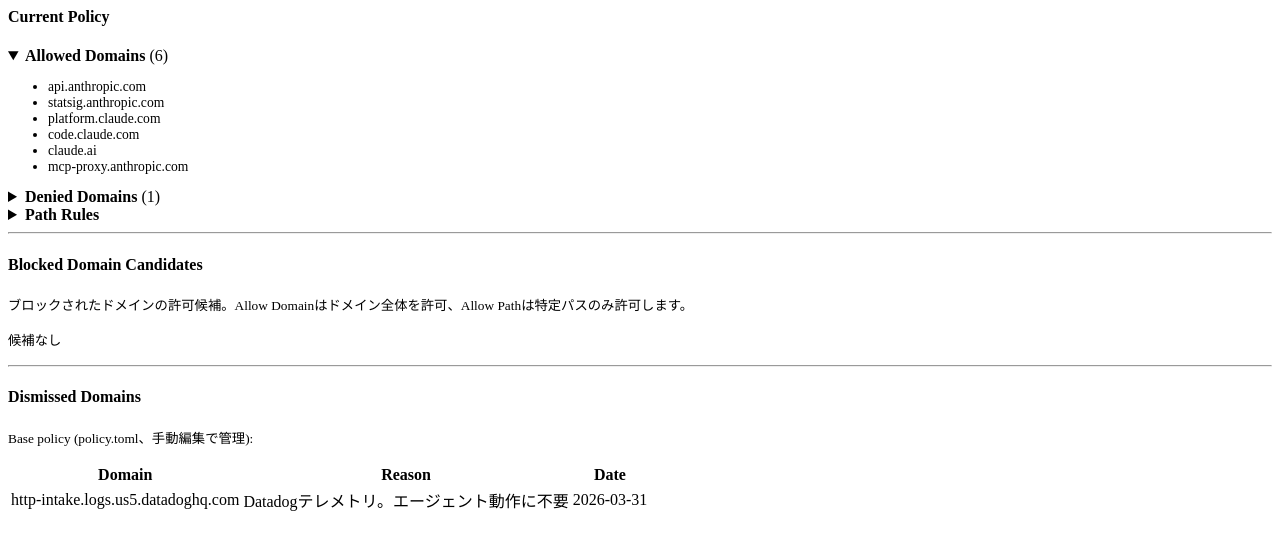
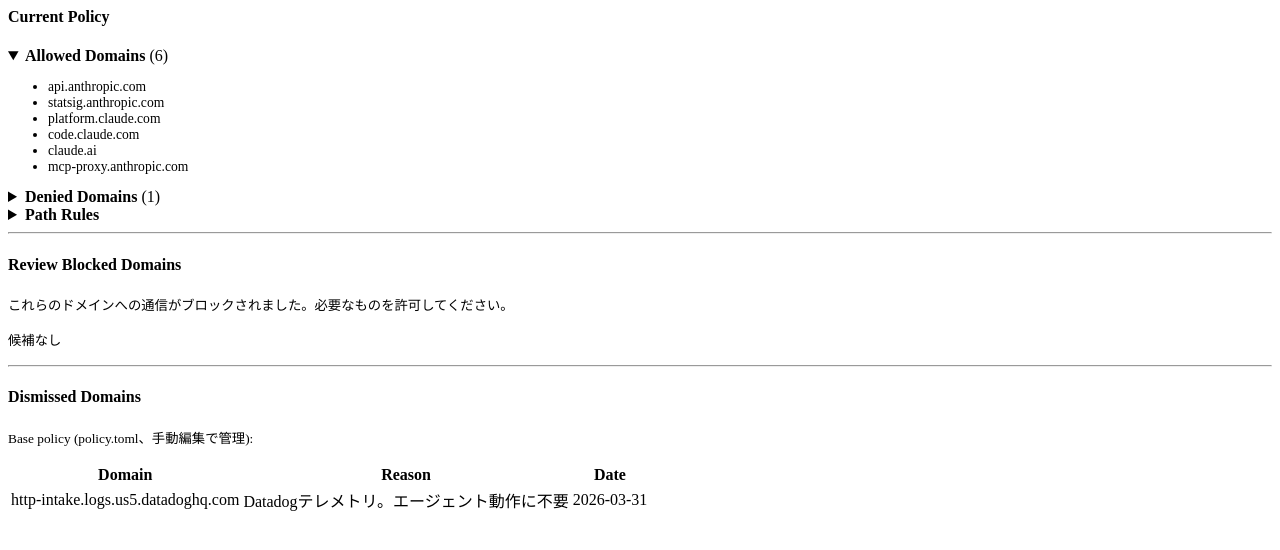
Before and after one commit to ymdarake/agent-zoo, a Flask app: page /partials/whitelist in a window 1280 px wide. Shown: the top 550 px of the page. Run offline with Flask 3, Linux system fonts and the light colour scheme; data that the repository does not hold is empty.

Commit message:
:art: ホワイトリストUIの文言を改善
- Blocked Domain Candidates → Review Blocked Domains
- ボタンを日本語化（ドメインを許可 / 不要（無視） / パスだけ許可）
- 説明文を簡潔に

Co-Authored-By: Claude Opus 4.6 (1M context) <noreply@anthropic.com>

```diff
--- a/dashboard/templates/partials/whitelist.html
+++ b/dashboard/templates/partials/whitelist.html
@@ -63,8 +63,8 @@
 <hr>
 
 <!-- ブロック候補 -->
-<h4>Blocked Domain Candidates</h4>
-<p><small>ブロックされたドメインの許可候補。Allow Domainはドメイン全体を許可、Allow Pathは特定パスのみ許可します。</small></p>
+<h4>Review Blocked Domains</h4>
+<p><small>これらのドメインへの通信がブロックされました。必要なものを許可してください。</small></p>
 
 {% if candidates %}
 {% for c in candidates %}
@@ -75,7 +75,7 @@
 
     {% if c.paths %}
     <details style="margin-bottom:0.5rem" open>
-        <summary><small>Blocked URLs (click to suggest path pattern)</small></summary>
+        <summary><small>ブロックされたURL（クリックでパスパターンを自動入力）</small></summary>
         <ul style="font-size:0.8rem;margin:0.3rem 0">
             {% for url in c.paths %}
             <li style="word-break:break-all;cursor:pointer"
@@ -92,19 +92,19 @@
         <form style="display:inline;margin:0" hx-post="/api/whitelist/allow" hx-target="#tab-whitelist" hx-swap="innerHTML"
             hx-confirm="{{ c.host }} をドメインごと許可しますか？">
             <input type="hidden" name="domain" value="{{ c.host }}">
-            <button type="submit" class="btn-sm">Allow Domain</button>
+            <button type="submit" class="btn-sm">ドメインを許可</button>
         </form>
         <form style="display:inline;margin:0" hx-post="/api/whitelist/dismiss" hx-target="#tab-whitelist" hx-swap="innerHTML">
             <input type="hidden" name="domain" value="{{ c.host }}">
             <input type="hidden" name="reason" value="dashboard dismiss">
-            <button type="submit" class="btn-sm secondary">Dismiss</button>
+            <button type="submit" class="btn-sm secondary">不要（無視）</button>
         </form>
         <form style="display:flex;gap:0.3rem;align-items:center;margin:0"
             hx-post="/api/whitelist/allow-path" hx-target="#tab-whitelist" hx-swap="innerHTML">
             <input type="hidden" name="domain" value="{{ c.host }}">
             <input type="text" name="path_pattern" id="path-{{ c.host|replace('.', '-') }}" placeholder="/path/*" value="/*"
                 style="padding:0.25rem 0.5rem;font-size:0.75rem;width:200px;margin:0">
-            <button type="submit" class="btn-sm outline">Allow Path</button>
+            <button type="submit" class="btn-sm outline">パスだけ許可</button>
         </form>
     </div>
 </article>
```
